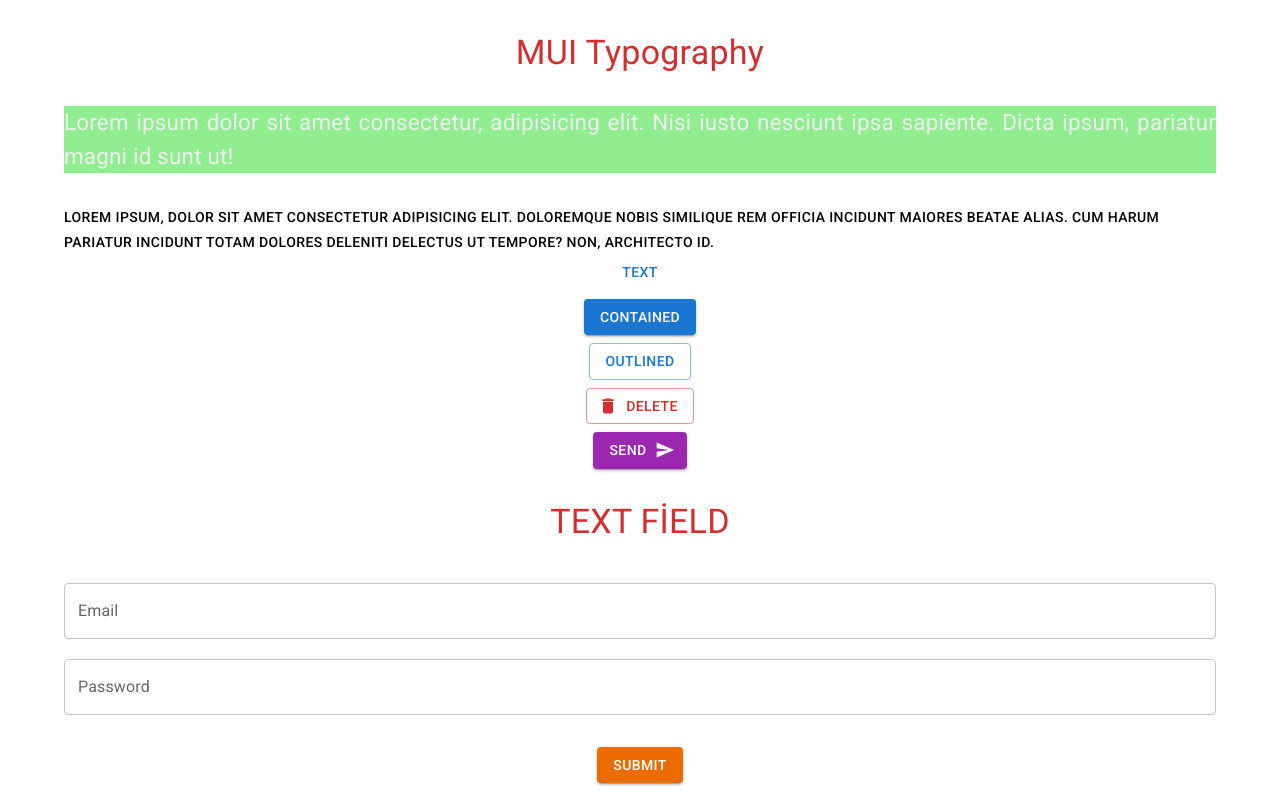
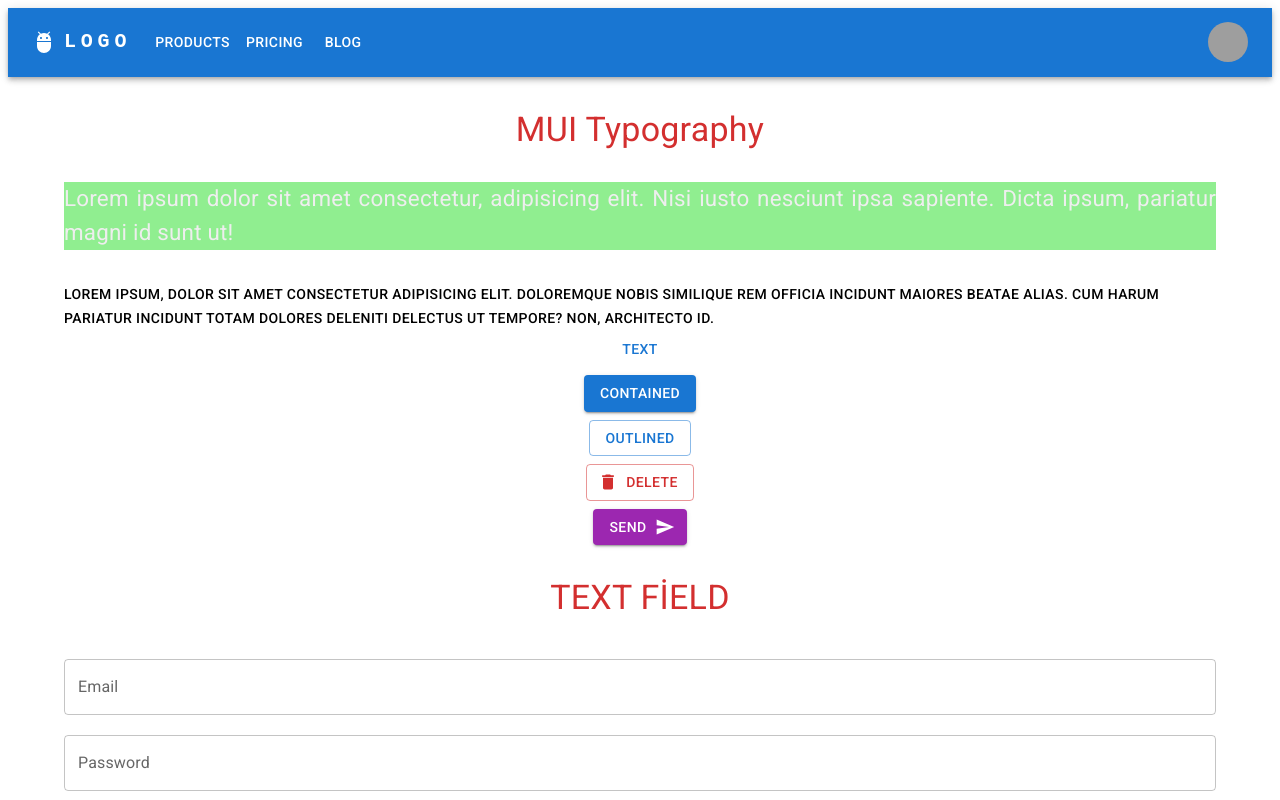
Before and after one commit to seferacikgoz/I-M-Learning-Material---UI, a React (Create React App) app: page / in a window 1280 px wide. Shown: the top 800 px of the page. Built offline with nearby package versions, Linux system fonts and the light colour scheme; grey boxes are pictures that could not be loaded.

Commit message:
app bar comp

```diff
--- /dev/null
+++ b/src/components/AppbarComp.jsx
@@ -0,0 +1,162 @@
+import * as React from 'react';
+import AppBar from '@mui/material/AppBar';
+import Box from '@mui/material/Box';
+import Toolbar from '@mui/material/Toolbar';
+import IconButton from '@mui/material/IconButton';
+import Typography from '@mui/material/Typography';
+import Menu from '@mui/material/Menu';
+import MenuIcon from '@mui/icons-material/Menu';
+import Container from '@mui/material/Container';
+import Avatar from '@mui/material/Avatar';
+import Button from '@mui/material/Button';
+import Tooltip from '@mui/material/Tooltip';
+import MenuItem from '@mui/material/MenuItem';
+import AdbIcon from '@mui/icons-material/Adb';
+
+const pages = ['Products', 'Pricing', 'Blog'];
+const settings = ['Profile', 'Account', 'Dashboard', 'Logout'];
+
+function AppbarComp() {
+  const [anchorElNav, setAnchorElNav] = React.useState(null);
+  const [anchorElUser, setAnchorElUser] = React.useState(null);
+
+  const handleOpenNavMenu = (event) => {
+    setAnchorElNav(event.currentTarget);
+  };
+  const handleOpenUserMenu = (event) => {
+    setAnchorElUser(event.currentTarget);
+  };
+
+  const handleCloseNavMenu = () => {
+    setAnchorElNav(null);
+  };
+
+  const handleCloseUserMenu = () => {
+    setAnchorElUser(null);
+  };
+
+  return (
+    <AppBar position="static">
+      <Container maxWidth="xl">
+        <Toolbar disableGutters>
+          <AdbIcon sx={{ display: { xs: 'none', md: 'flex' }, mr: 1 }} />
+          <Typography
+            variant="h6"
+            noWrap
+            component="a"
+            href="/"
+            sx={{
+              mr: 2,
+              display: { xs: 'none', md: 'flex' },
+              fontFamily: 'monospace',
+              fontWeight: 700,
+              letterSpacing: '.3rem',
+              color: 'inherit',
+              textDecoration: 'none',
+            }}
+          >
+            LOGO
+          </Typography>
+
+          <Box sx={{ flexGrow: 1, display: { xs: 'flex', md: 'none' } }}>
+            <IconButton
+              size="large"
+              aria-label="account of current user"
+              aria-controls="menu-appbar"
+              aria-haspopup="true"
+              onClick={handleOpenNavMenu}
+              color="inherit"
+            >
+              <MenuIcon />
+            </IconButton>
+            <Menu
+              id="menu-appbar"
+              anchorEl={anchorElNav}
+              anchorOrigin={{
+                vertical: 'bottom',
+                horizontal: 'left',
+              }}
+              keepMounted
+              transformOrigin={{
+                vertical: 'top',
+                horizontal: 'left',
+              }}
+              open={Boolean(anchorElNav)}
+              onClose={handleCloseNavMenu}
+              sx={{
+                display: { xs: 'block', md: 'none' },
+              }}
+            >
+              {pages.map((page) => (
+                <MenuItem key={page} onClick={handleCloseNavMenu}>
+                  <Typography textAlign="center">{page}</Typography>
+                </MenuItem>
+              ))}
+            </Menu>
+          </Box>
+          <AdbIcon sx={{ display: { xs: 'flex', md: 'none' }, mr: 1 }} />
+          <Typography
+            variant="h5"
+            noWrap
+            component="a"
+            href=""
+            sx={{
+              mr: 2,
+              display: { xs: 'flex', md: 'none' },
+              flexGrow: 1,
+              fontFamily: 'monospace',
+              fontWeight: 700,
+              letterSpacing: '.3rem',
+              color: 'inherit',
+              textDecoration: 'none',
+            }}
+          >
+            LOGO
+          </Typography>
+          <Box sx={{ flexGrow: 1, display: { xs: 'none', md: 'flex' } }}>
+            {pages.map((page) => (
+              <Button
+                key={page}
+                onClick={handleCloseNavMenu}
+                sx={{ my: 2, color: 'white', display: 'block' }}
+              >
+                {page}
+              </Button>
+            ))}
+          </Box>
+
+          <Box sx={{ flexGrow: 0 }}>
+            <Tooltip title="Open settings">
+              <IconButton onClick={handleOpenUserMenu} sx={{ p: 0 }}>
+                <Avatar alt="Remy Sharp" src="/static/images/avatar/2.jpg" />
+              </IconButton>
+            </Tooltip>
+            <Menu
+              sx={{ mt: '45px' }}
+              id="menu-appbar"
+              anchorEl={anchorElUser}
+              anchorOrigin={{
+                vertical: 'top',
+                horizontal: 'right',
+              }}
+              keepMounted
+              transformOrigin={{
+                vertical: 'top',
+                horizontal: 'right',
+              }}
+              open={Boolean(anchorElUser)}
+              onClose={handleCloseUserMenu}
+            >
+              {settings.map((setting) => (
+                <MenuItem key={setting} onClick={handleCloseUserMenu}>
+                  <Typography textAlign="center">{setting}</Typography>
+                </MenuItem>
+              ))}
+            </Menu>
+          </Box>
+        </Toolbar>
+      </Container>
+    </AppBar>
+  );
+}
+export default AppbarComp;
--- a/src/pages/Home.jsx
+++ b/src/pages/Home.jsx
@@ -1,3 +1,4 @@
+import AppbarComp from "../components/AppbarComp";
 import CardGrid from "../components/CardGrid";
 import TextFieldComp from "../components/TextFieldComp";
 import TypoButtons from "../components/TypoButtons";
@@ -5,9 +6,11 @@
 const Home = () => {
   return (
     <>
+      <AppbarComp/>
       <TypoButtons />
       <TextFieldComp/>
       <CardGrid/>
+
     </>
   );
 };
```
